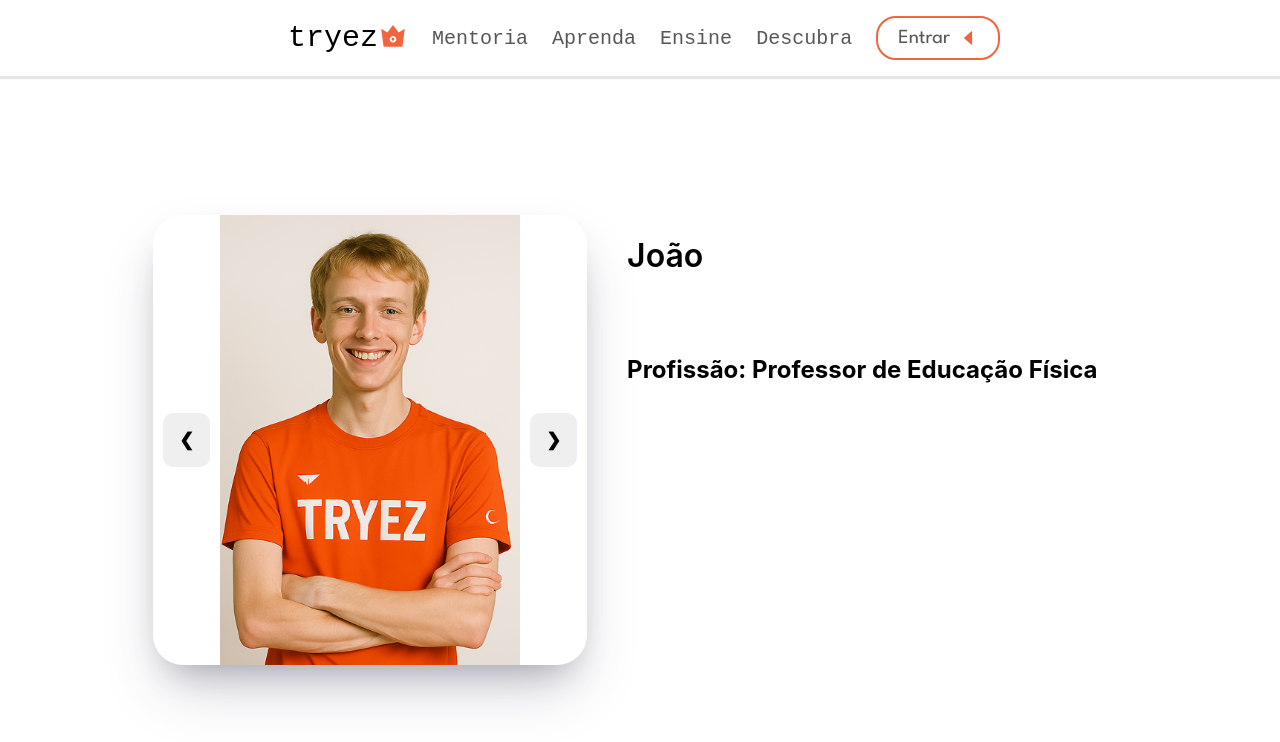
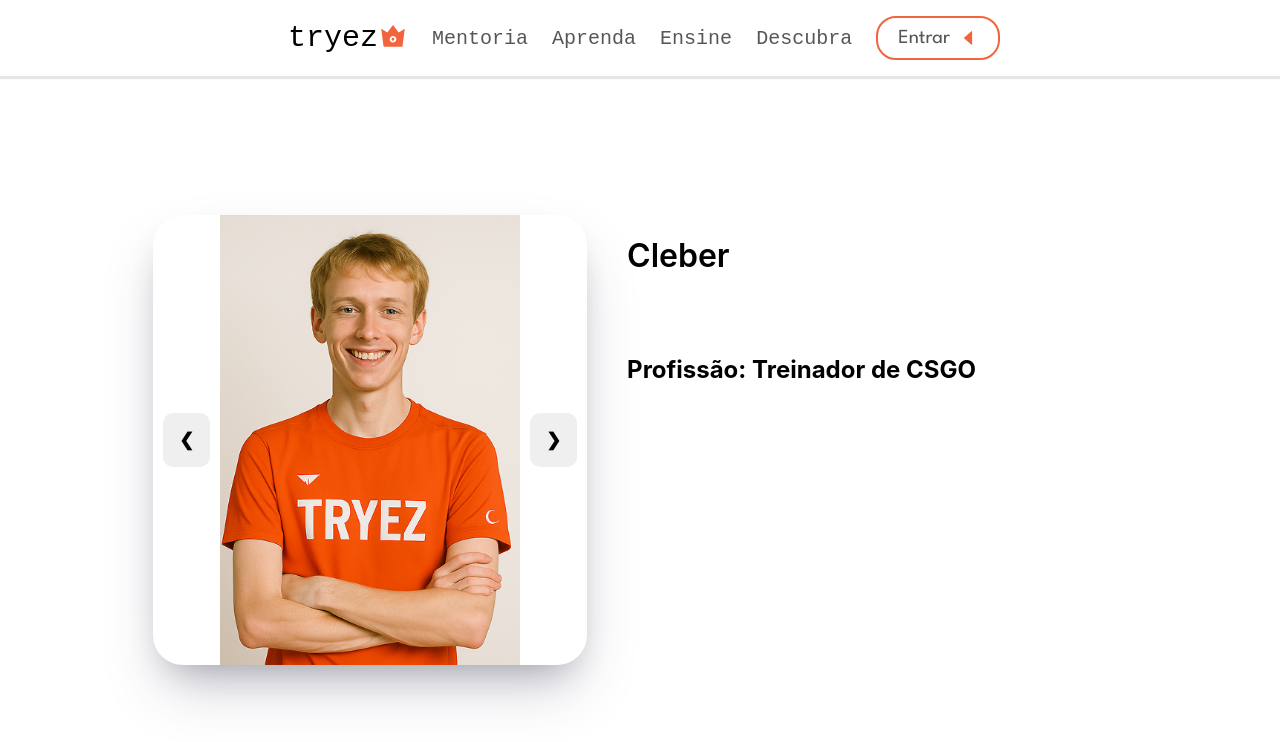
Before and after one commit to oddcaio/plataforma-tryez, a React (Create React App) app: page /mentoria in a window 1280 px wide. Shown: the top 742 px of the page. Built offline with nearby package versions, Linux system fonts and the light colour scheme; the HTML template or start-up script is replaced by a standard one; a web font is replaced by a local one.

Commit message:
cleber fixed 2

```diff
--- a/src/pages/mentoria/Mentoria.js
+++ b/src/pages/mentoria/Mentoria.js
@@ -11,8 +11,8 @@
     const [imgIndex, setImgIndex] = useState(0);
 
     const objetosProfessores = [
-        { nome: 'João', descricao: 'Professor de Educação Física', image: img1 },
-        { nome: 'Marília', descricao: 'Professora de Pilates', image: img2 },
+        { nome: 'Cleber', descricao: 'Treinador de CSGO', image: img1 },
+        { nome: 'Marília', descricao: 'Treinadora ', image: img2 },
         { nome: 'Pedro', descricao: 'Professor de Física', image: img3 },
         { nome: 'Augusto', descricao: 'Professor de LoL', image: img4 },
     ];
```
